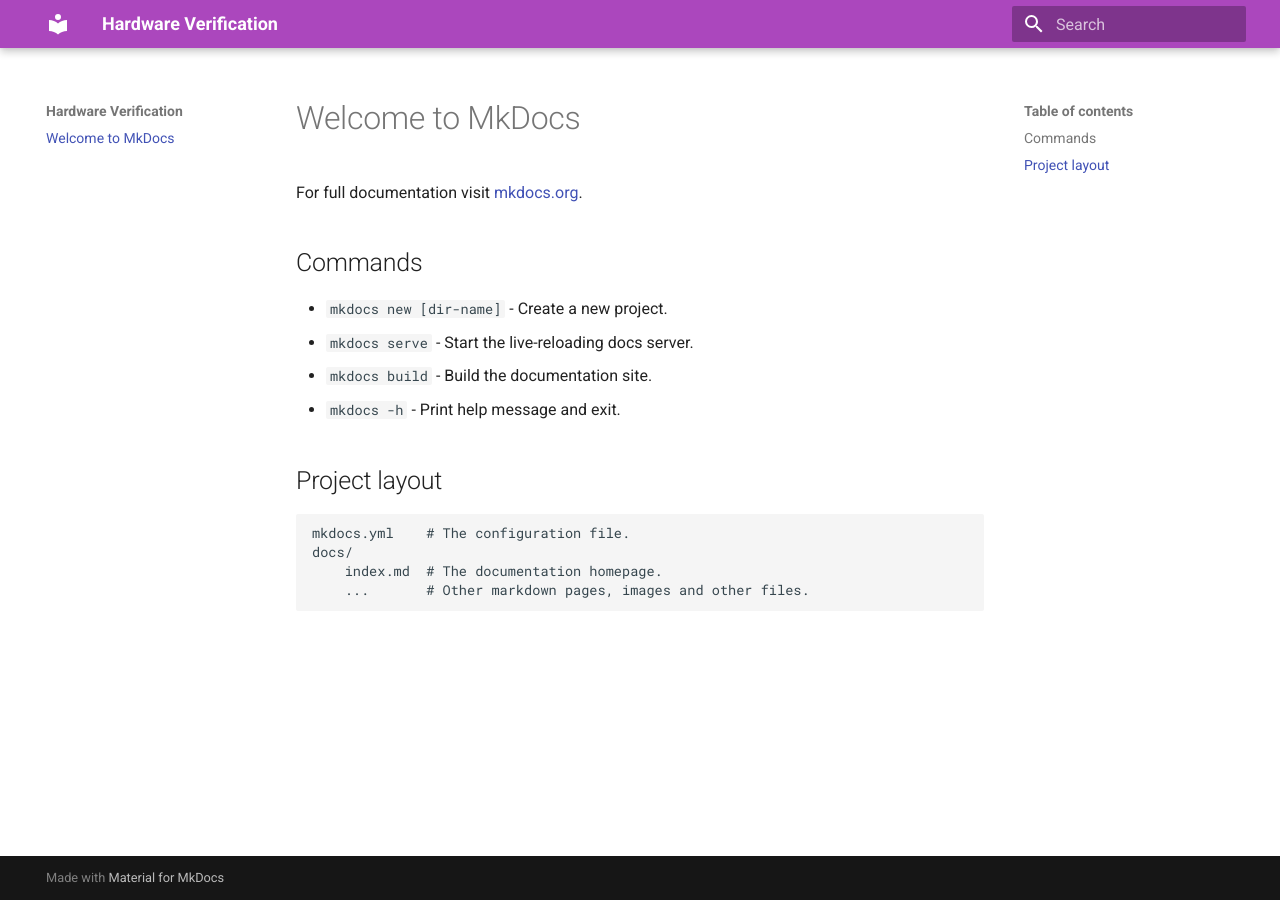
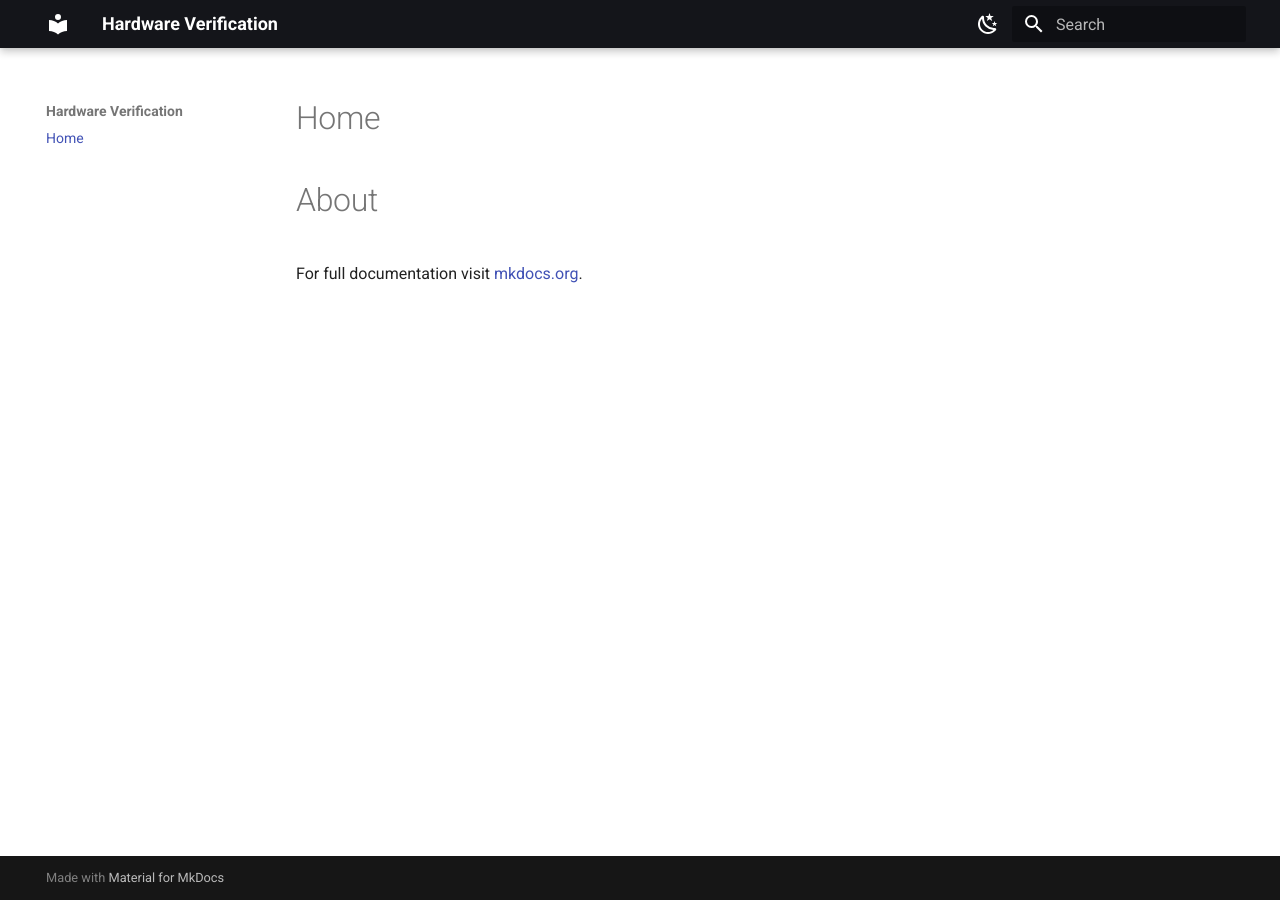
Before and after one commit to Alison0704/Hardware-Verification, an MkDocs documentation site: the page built from docs/index.md, in a window 1280 px wide. Built offline with MkDocs 1.6.1 and Material for MkDocs 9.7.7, drawn with Linux system fonts in a browser that asks for light colours.

Commit message:
content update

```diff
--- a/docs/index.md
+++ b/docs/index.md
@@ -1,17 +1,4 @@
-# Welcome to MkDocs
+# Home
 
+# About
 For full documentation visit [mkdocs.org](https://www.mkdocs.org).
-
-## Commands
-
-* `mkdocs new [dir-name]` - Create a new project.
-* `mkdocs serve` - Start the live-reloading docs server.
-* `mkdocs build` - Build the documentation site.
-* `mkdocs -h` - Print help message and exit.
-
-## Project layout
-
-    mkdocs.yml    # The configuration file.
-    docs/
-        index.md  # The documentation homepage.
-        ...       # Other markdown pages, images and other files.
--- a/mkdocs.yml
+++ b/mkdocs.yml
@@ -2,9 +2,22 @@
 theme:
   name: material
   palette:
-    scheme: dracula
-    primary: purple
-    accent: pink
+    - scheme: dracula
+      primary: black
+      accent: indigo
+      toggle:
+        icon: material/weather-night
+        name: Switch to dark mode
+
+    - scheme: slate
+      primary: teal
+      accent: indigo
+      toggle:
+        icon: material/weather-sunny
+        name: Switch to light mode
+
   font:
     text: Roboto
     code: Roboto Mono
+hide:
+  - toc
```
Also changed, not shown: 1 other file.
